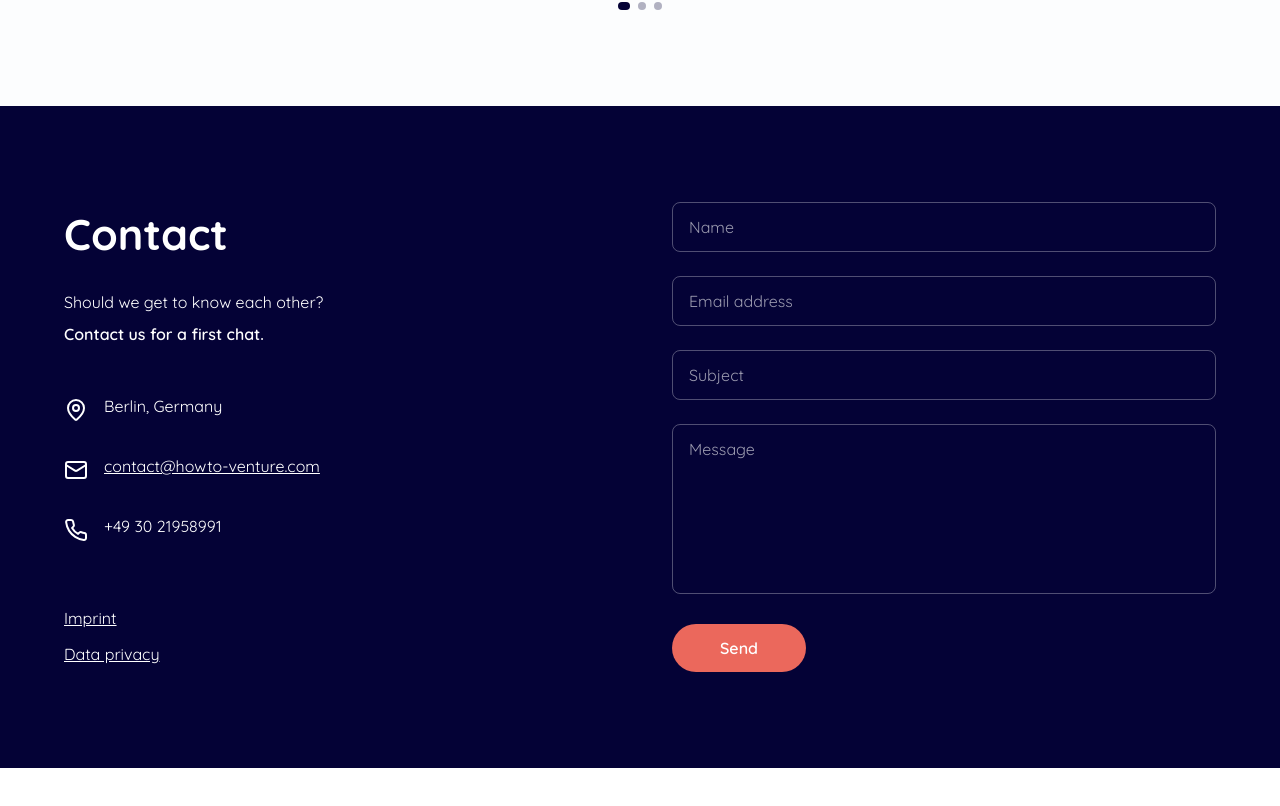
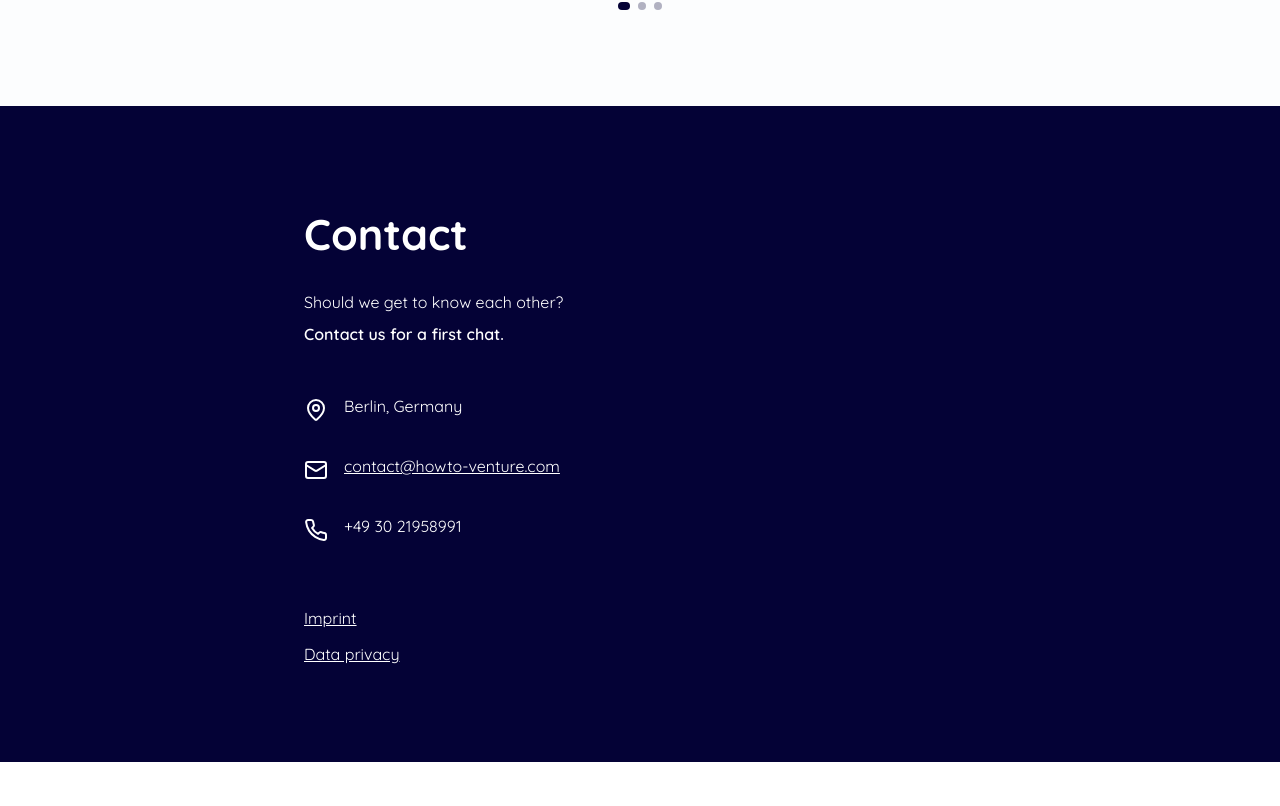
Before and after one commit to RoKCode-Hub/howto-venture, a React (Vite) app: page / in a window 1280 px wide. Shown: the part 3501-4307 px from the top of the page. Built offline with nearby package versions, Linux system fonts and the light colour scheme; the HTML template or start-up script is replaced by a standard one.

Commit message:
Remove contact form

```diff
--- a/src/components/Contact.tsx
+++ b/src/components/Contact.tsx
@@ -1,75 +1,12 @@
-import { useState } from "react";
 import { Link } from "react-router-dom";
 import { MapPin, Mail, Phone } from "lucide-react";
-import { z } from "zod";
-import { useToast } from "@/hooks/use-toast";
-
-const contactSchema = z.object({
-  name: z.string().trim().min(1, { message: "Name is required" }).max(100, { message: "Name must be less than 100 characters" }),
-  email: z.string().trim().email({ message: "Invalid email address" }).max(255, { message: "Email must be less than 255 characters" }),
-  subject: z.string().trim().min(1, { message: "Subject is required" }).max(200, { message: "Subject must be less than 200 characters" }),
-  message: z.string().trim().min(1, { message: "Message is required" }).max(1000, { message: "Message must be less than 1000 characters" }),
-});
-
-type ContactForm = z.infer<typeof contactSchema>;
 
 const Contact = () => {
-  const { toast } = useToast();
-  const [formData, setFormData] = useState<ContactForm>({
-    name: "",
-    email: "",
-    subject: "",
-    message: "",
-  });
-  const [errors, setErrors] = useState<Partial<Record<keyof ContactForm, string>>>({});
-
-  const handleSubmit = (e: React.FormEvent) => {
-    e.preventDefault();
-
-    try {
-      contactSchema.parse(formData);
-      setErrors({});
-
-      // Here you would normally send the form data to your backend
-      toast({
-        title: "Message sent!",
-        description: "We'll get back to you soon.",
-      });
-
-      // Reset form
-      setFormData({
-        name: "",
-        email: "",
-        subject: "",
-        message: "",
-      });
-    } catch (error) {
-      if (error instanceof z.ZodError) {
-        const newErrors: Partial<Record<keyof ContactForm, string>> = {};
-        error.issues.forEach((issue) => {
-          if (issue.path[0]) {
-            newErrors[issue.path[0] as keyof ContactForm] = issue.message;
-          }
-        });
-        setErrors(newErrors);
-      }
-    }
-  };
-
-  const handleChange = (e: React.ChangeEvent<HTMLInputElement | HTMLTextAreaElement>) => {
-    const { name, value } = e.target;
-    setFormData((prev) => ({ ...prev, [name]: value }));
-    // Clear error when user starts typing
-    if (errors[name as keyof ContactForm]) {
-      setErrors((prev) => ({ ...prev, [name]: undefined }));
-    }
-  };
 
   return (
     <section id="contact" className="py-24 bg-navy-dark">
       <div className="container mx-auto px-6">
-        <div className="grid md:grid-cols-2 gap-16 max-w-6xl mx-auto">
-          {/* Left Column - Contact Info */}
+        <div className="max-w-2xl mx-auto">
           <div className="text-white">
             <h2 className="text-[43px] font-quicksand font-bold mb-6">Contact</h2>
 
@@ -122,74 +59,6 @@ const Contact = () => {
               </Link>
             </div>
           </div>
-
-          {/* Right Column - Contact Form */}
-          <div>
-            <form onSubmit={handleSubmit} className="space-y-6">
-              <div>
-                <input
-                  type="text"
-                  name="name"
-                  placeholder="Name"
-                  value={formData.name}
-                  onChange={handleChange}
-                  className="w-full px-4 py-3 bg-transparent border border-white/30 rounded-lg text-white placeholder:text-white/60 font-quicksand text-base focus:outline-none focus:border-accent transition-colors"
-                />
-                {errors.name && (
-                  <p className="mt-1 text-sm text-accent font-quicksand">{errors.name}</p>
-                )}
-              </div>
-
-              <div>
-                <input
-                  type="email"
-                  name="email"
-                  placeholder="Email address"
-                  value={formData.email}
-                  onChange={handleChange}
-                  className="w-full px-4 py-3 bg-transparent border border-white/30 rounded-lg text-white placeholder:text-white/60 font-quicksand text-base focus:outline-none focus:border-accent transition-colors"
-                />
-                {errors.email && (
-                  <p className="mt-1 text-sm text-accent font-quicksand">{errors.email}</p>
-                )}
-              </div>
-
-              <div>
-                <input
-                  type="text"
-                  name="subject"
-                  placeholder="Subject"
-                  value={formData.subject}
-                  onChange={handleChange}
-                  className="w-full px-4 py-3 bg-transparent border border-white/30 rounded-lg text-white placeholder:text-white/60 font-quicksand text-base focus:outline-none focus:border-accent transition-colors"
-                />
-                {errors.subject && (
-                  <p className="mt-1 text-sm text-accent font-quicksand">{errors.subject}</p>
-                )}
-              </div>
-
-              <div>
-                <textarea
-                  name="message"
-                  placeholder="Message"
-                  value={formData.message}
-                  onChange={handleChange}
-                  rows={6}
-                  className="w-full px-4 py-3 bg-transparent border border-white/30 rounded-lg text-white placeholder:text-white/60 font-quicksand text-base focus:outline-none focus:border-accent transition-colors resize-none"
-                />
-                {errors.message && (
-                  <p className="mt-1 text-sm text-accent font-quicksand">{errors.message}</p>
-                )}
-              </div>
-
-              <button
-                type="submit"
-                className="bg-accent hover:bg-accent/90 text-white font-semibold px-12 py-3 text-base rounded-full transition-all font-quicksand"
-              >
-                Send
-              </button>
-            </form>
-          </div>
         </div>
       </div>
     </section>
```
